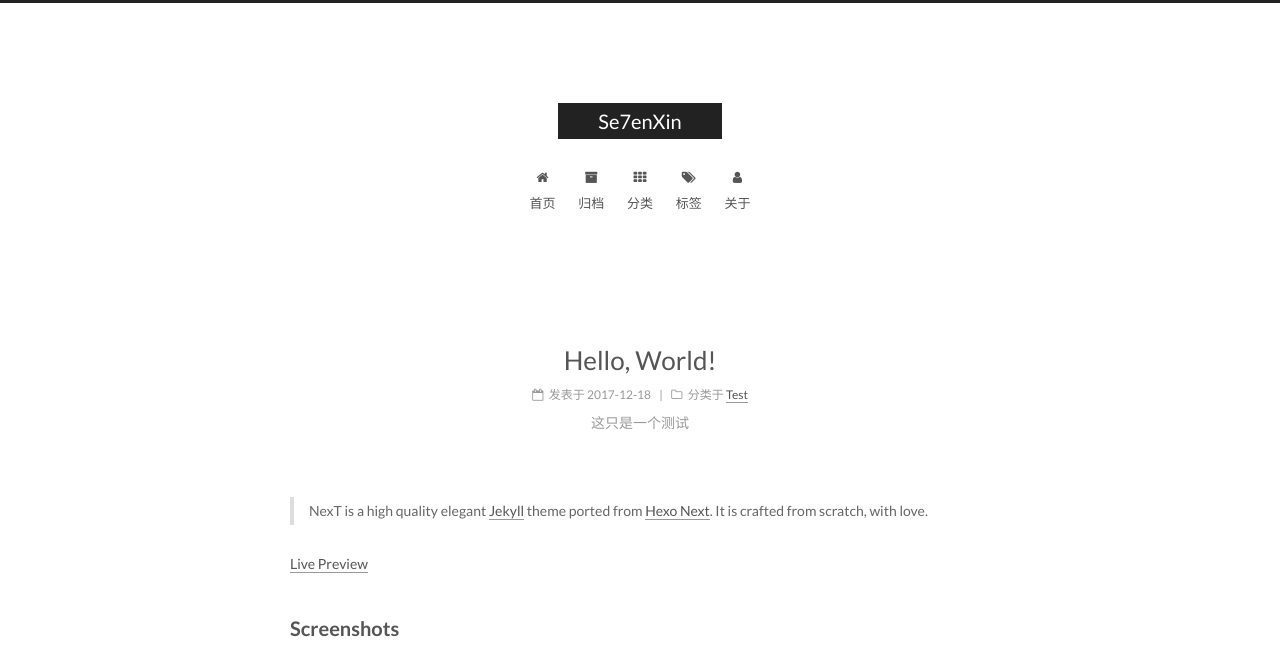
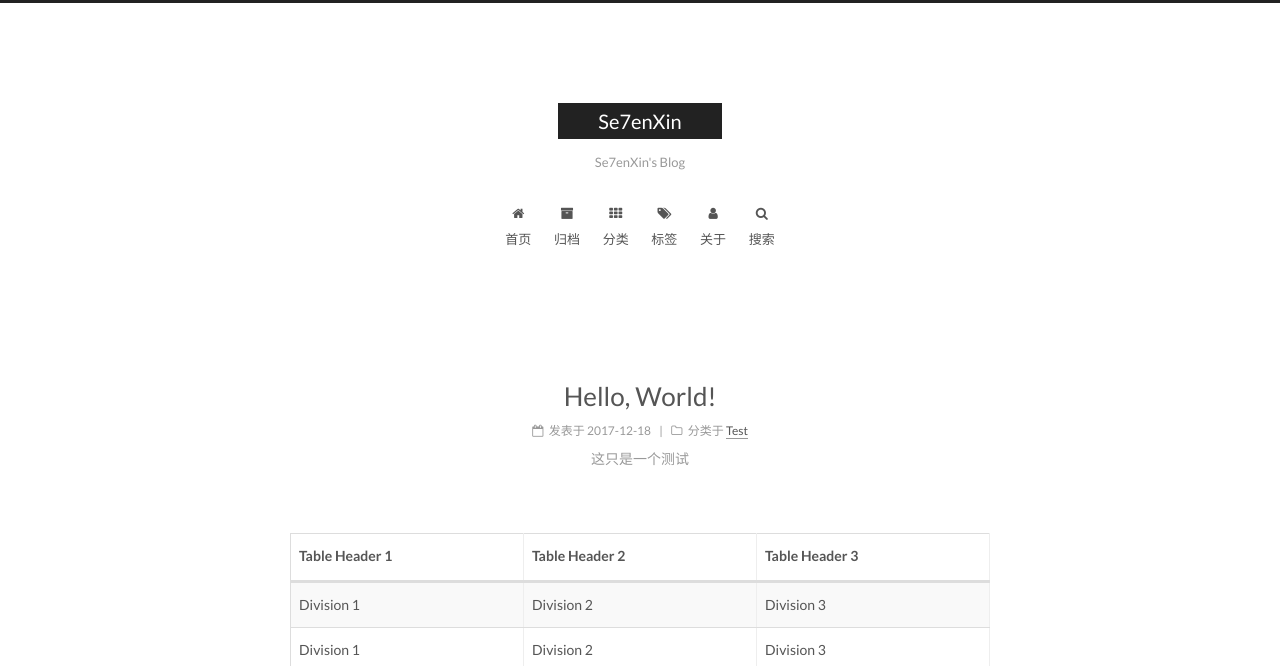
Before and after one commit to Se7enXin/se7enxin.github.io, a Jekyll site: the page built from _posts/2017-12-18-test.md, in a window 1280 px wide. Shown: the part 100-766 px from the top of the page. Built offline with Jekyll 4.4.1, drawn with Linux system fonts in a browser that asks for light colours; some of the changed text lies outside the part shown; grey boxes are pictures that could not be loaded.

Commit message:
add subtitle

```diff
--- a/_config.yml
+++ b/_config.yml
@@ -5,7 +5,7 @@
 
 # Site
 title: Se7enXin
-subtitle:
+subtitle: Se7enXin's Blog
 description: "Hello World!"
 author: Se7enXin
 # Support language: de, en, fr-FR, id, ja, ko, pt-BR, pt, ru, zh-Hans, zh-hk, zh-tw
@@ -14,9 +14,9 @@ date_format: '%Y-%m-%d'
 
 # URL
 ## If your site is put in a subdirectory, set url as 'http://yoursite.com' and baseurl as '/child'
-url: "https://github.com/Se7enXin/se7enxin.github.io.git"
+url:
 baseurl:
-permalink: pretty
+permalink: /:year-:month-:day/:title/
 
 # Pagination
 paginate: 10
@@ -556,7 +556,7 @@ algolia_search:
 
 # Local search
 local_search:
-  enable: false
+  enable: true
   # if auto, trigger search by changing input
   # if manual, trigger search by pressing enter key or search button
   trigger: auto
--- a/_posts/2017-12-18-test.md
+++ b/_posts/2017-12-18-test.md
@@ -6,6 +6,12 @@ categories:
 tags:
  - Test
 ---
+
+| Table Header 1 | Table Header 2 | Table Header 3 |
+| --- | --- | --- |
+| Division 1 | Division 2 | Division 3 |
+| Division 1 | Division 2 | Division 3 |
+| Division 1 | Division 2 | Division 3 |
 
 > NexT is a high quality elegant [Jekyll](https://jekyllrb.com) theme ported from [Hexo Next](https://github.com/iissnan/hexo-theme-next). It is crafted from scratch, with love.
 
```
